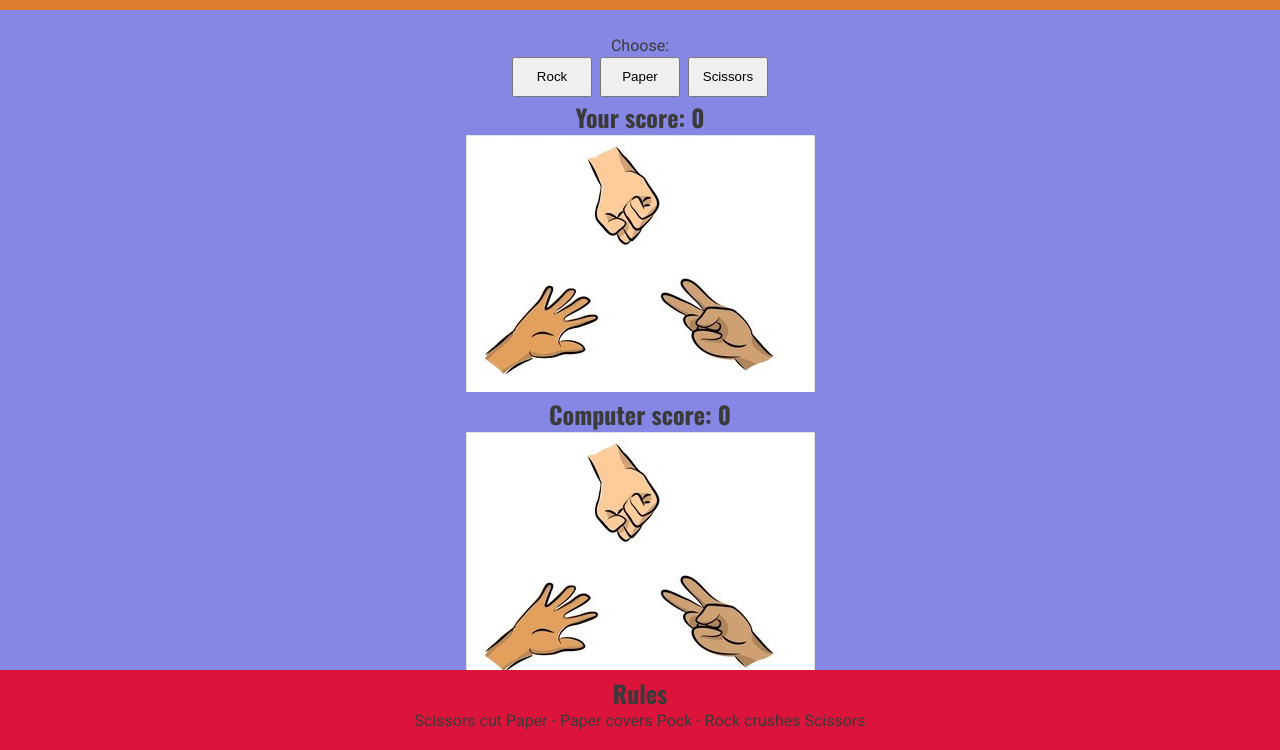
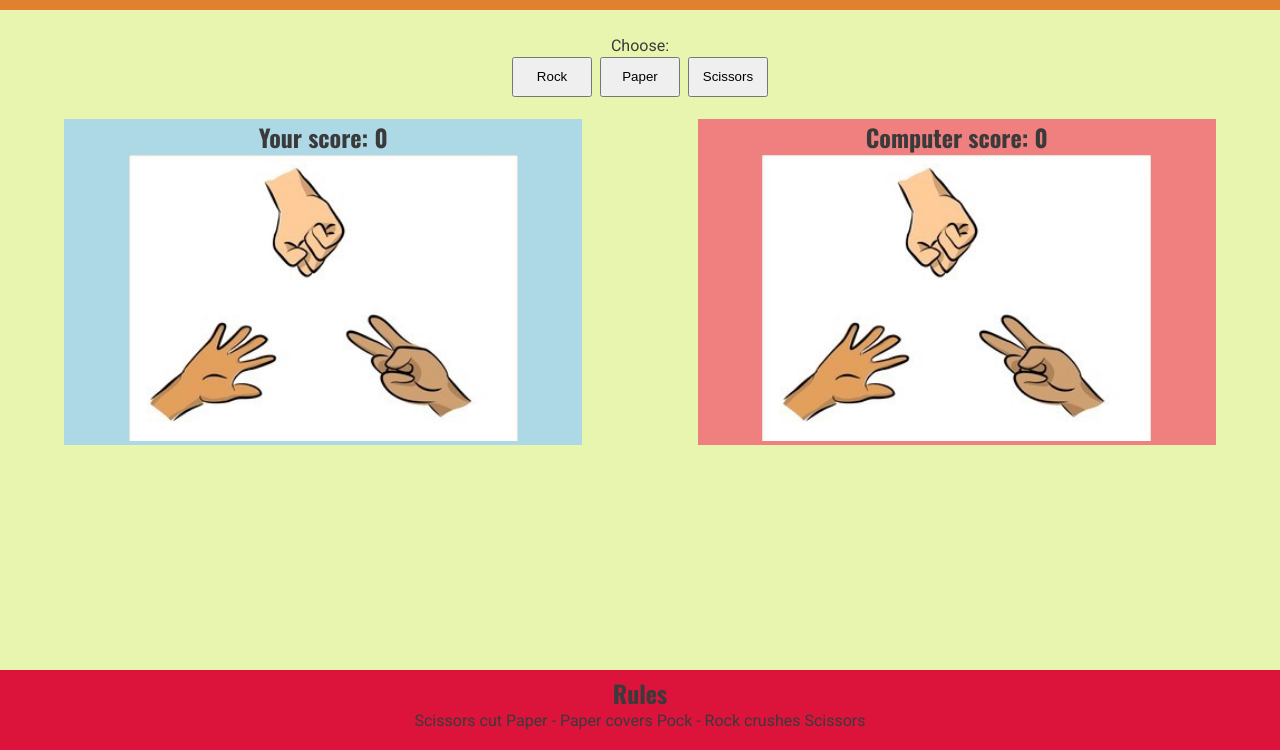
Before and after one commit to kasemdeautsch/pp2, a plain HTML site: page index.html in a window 1280 px wide. Shown: the part 50-800 px from the top of the page. Drawn offline with nearby package versions, Linux system fonts and the light colour scheme.

Commit message:
achange styles to some elements

```diff
--- a/assets/css/style.css
+++ b/assets/css/style.css
@@ -14,7 +14,7 @@ html{
 /*General Styles*/
 body{
     min-height: 100vh;
-    background-color: rgb(134, 134, 228);
+    background-color: rgb(232, 245, 174);
     font-family: Roboto, sans-serif;
     display: flex;
     flex-direction: column;
@@ -26,36 +26,56 @@ header{
     text-align: center;
     height: 60px;
 }
+
+
+/*main */
+main{
+    /*make main take athe srplus space to push footer down*/
+    flex: 1 0 auto;
+}
 h1,h2,h3{
     font-family: Oswald, sans-serif;
 }
-
+/*game area*/
 .game-area{
-    width: 75%;
+    width: 90%;
     margin-left: auto;
     margin-right: auto;
     margin-top: 2%;
     text-align: center;
 }
 .control{
-    display: inline;
+    display: inline-block;
     width: 80px;
     height: 40px;
     margin: 2px;
 }
-
-/*main */
-main{
-    /*make main take athe srplus space to push footer down*/
-    flex: 1 0 auto;
+#message{
+    height: 20px;
+}
+.player{
+    background-color: lightblue;
+    float: left;
+    width: 45%;
+}
+#player-image{
+    width: 75%;
+}
+.computer{
+    background-color: lightcoral;
+    float: right;
+    width: 45%;
+}
+#computer-image{
+    width: 75%;
 }
 /*footer*/
 footer{
     background-color:crimson;
-    position: absolute;
+    position1: absolute;
     width: 100%;
-    left: 0;
-    bottom: 0;
+    left1: 0;
+    bottom1: 0;
     min-height: 80px;
     padding-top: 5px;
     text-align: center;
```
Also changed, not shown: index.html (+2 -0 lines).
